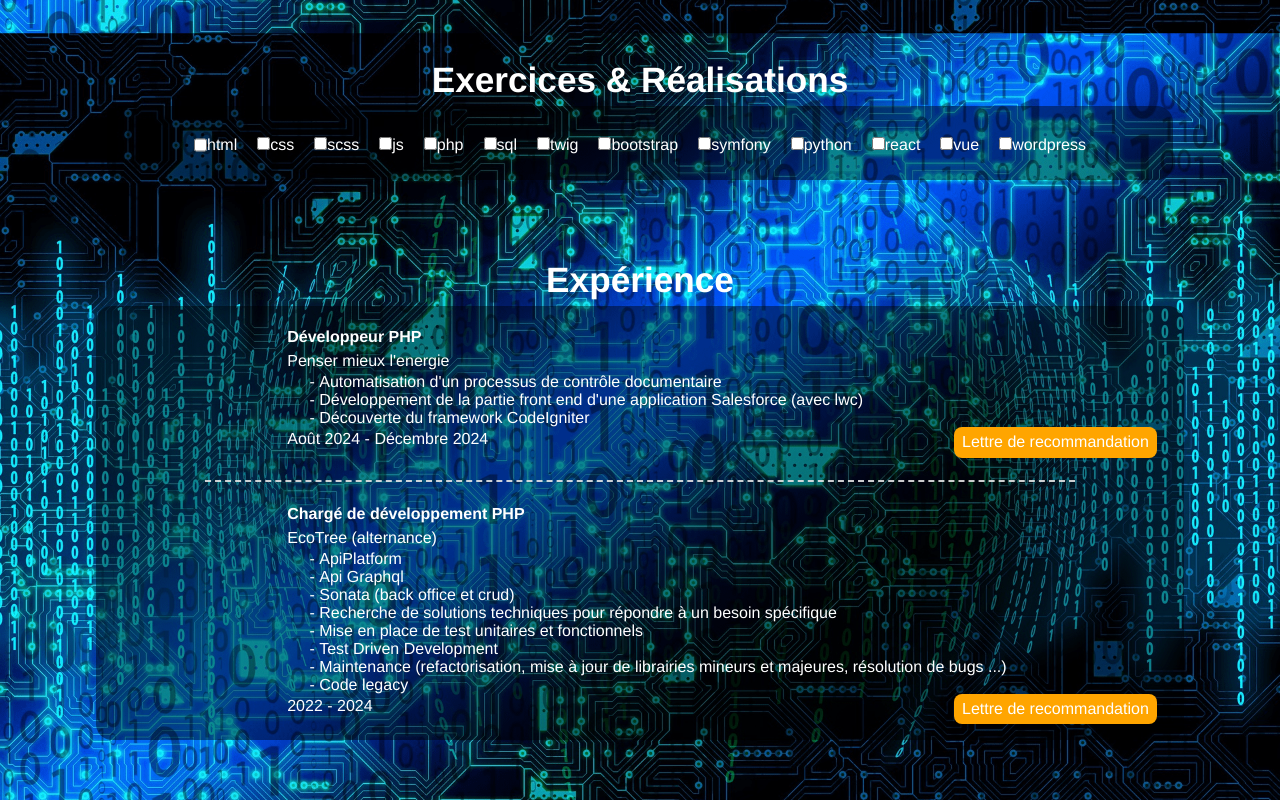
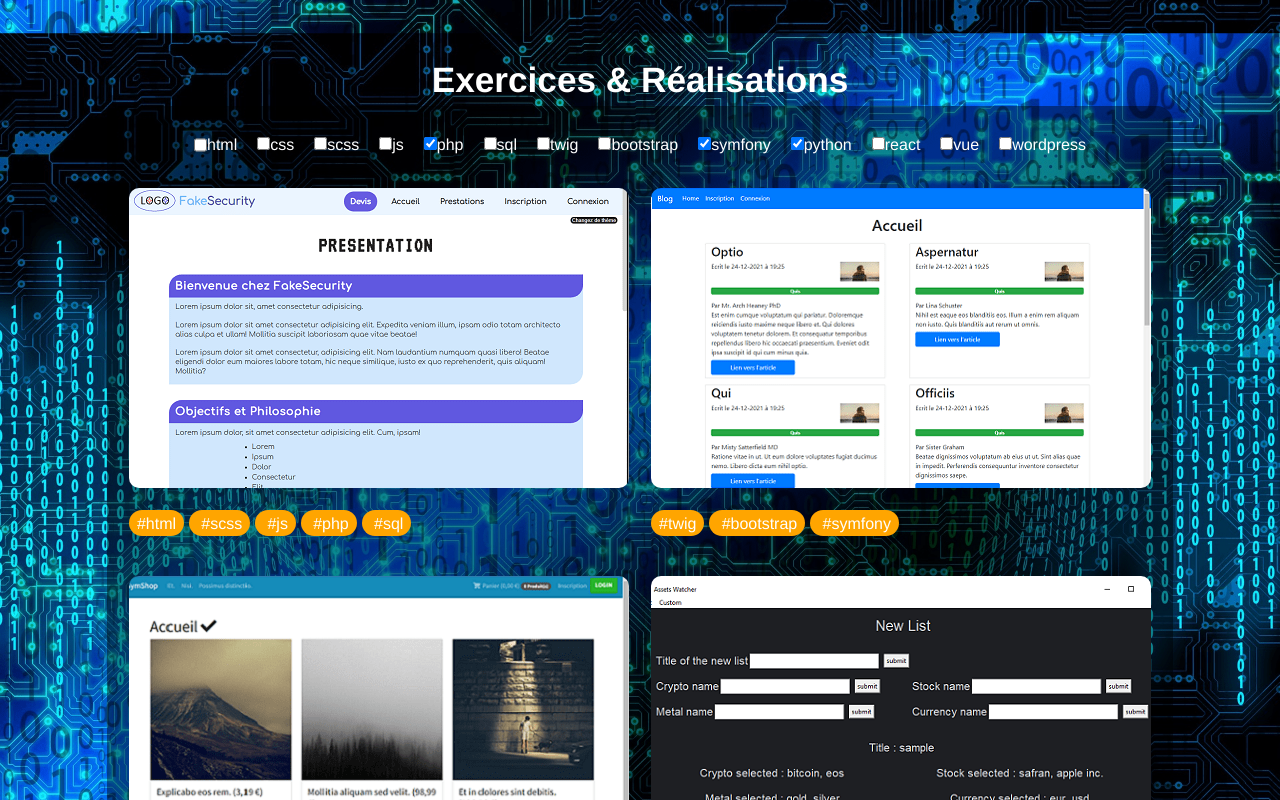
Before and after one commit to requenaGuillaume93400/portfolio, a Vue app: page / in a window 1280 px wide. Shown: the part 820-1620 px from the top of the page. Built offline with nearby package versions, Linux system fonts and the light colour scheme; a web font is replaced by a local one.

Commit message:
add pre selected tags

```diff
--- a/src/components/ExercisesComponent.vue
+++ b/src/components/ExercisesComponent.vue
@@ -3,7 +3,6 @@
   <article>
     <div>
       <div v-for="tag in tagList" :key="tag" class="checkbox">
-        <!-- TODO Pré séléctionné php symfony et python -->
         <input type="checkbox" v-model="techs" :value="tag" />
         <label :for="tag">{{ tag }}</label>
       </div>
@@ -36,7 +35,7 @@ import ExerciseButtonComponent from "./ExerciseButtonComponent";
 export default {
   components: { ExerciseImageComponent, ExerciseButtonComponent },
   setup() {
-    const techs = ref([]);
+    const techs = ref(["symfony", "php", "python"]);
 
     const tagList = [
       "html",
```
